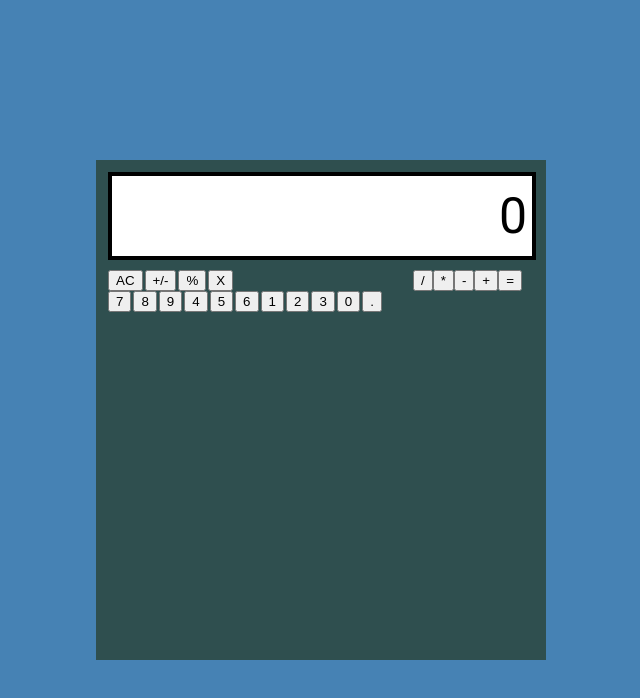
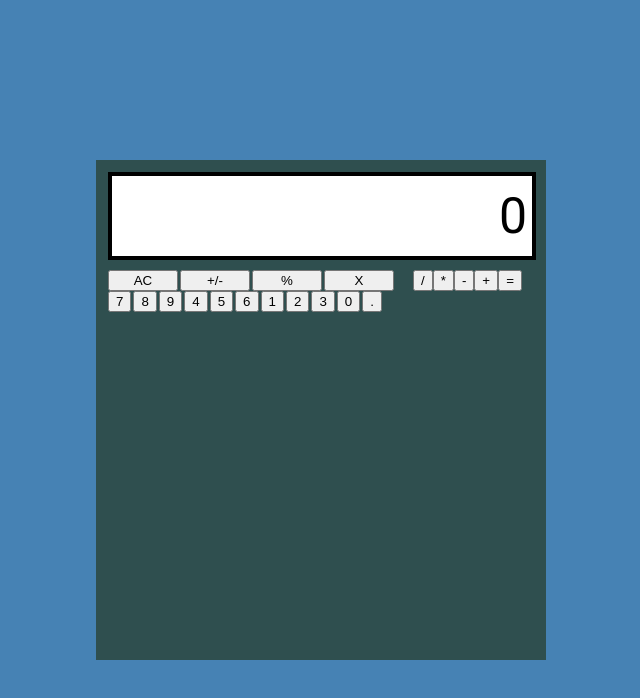
Before and after one commit to jamezq4/Odin-Calculator, a plain HTML site: page index.html in a window 1280 px wide. Shown: the whole page, without its empty margins (319-959 px from the left). Drawn offline with Linux system fonts and the light colour scheme.

Commit message:
Give specific width to buttons with extra class

```diff
--- a/styles.css
+++ b/styles.css
@@ -69,3 +69,7 @@ html, body {
     display: flex;
     flex-wrap: wrap;
 }
+
+.extra {
+    width: 70px;
+}
```
